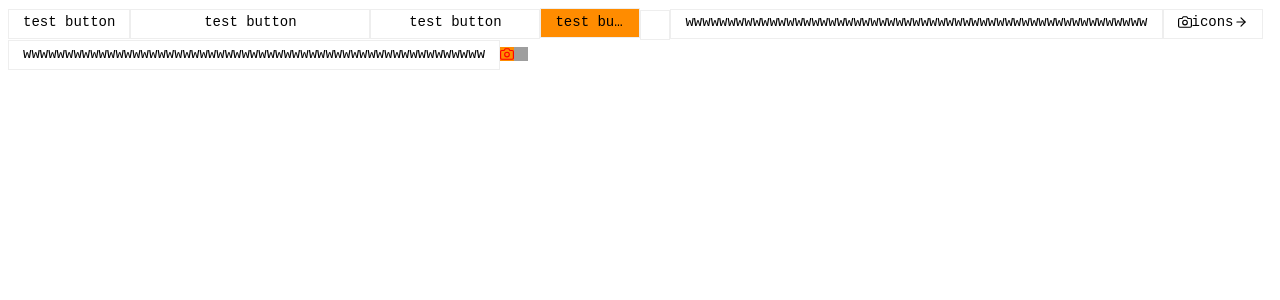
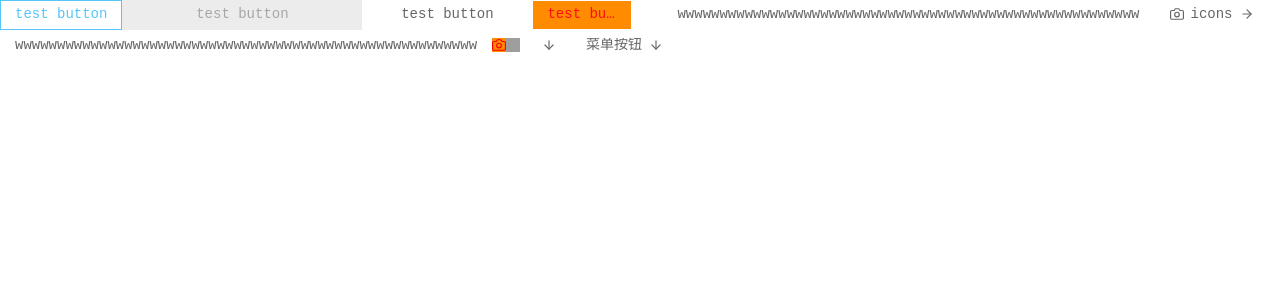
Before and after one commit to akaxiaok/KUI, a React app: page / in a window 1280 px wide. Shown: the top 300 px of the page. Built offline with nearby package versions, Linux system fonts and the light colour scheme; grey boxes are pictures that could not be loaded; the HTML template or start-up script is replaced by a standard one.

Commit message:
feature: component update update button style add MenuButton

```diff
--- a/src/app.jsx
+++ b/src/app.jsx
@@ -1,6 +1,6 @@
 import React from 'react';
-import './style/index.less';
-import { Button, Icon } from 'Components';
+import './style';
+import { Button, Icon, MenuButton } from 'Components';
 
 function App(props) {
   return (
@@ -17,6 +17,8 @@ function App(props) {
       <Button text="wwwwwwwwwwwwwwwwwwwwwwwwwwwwwwwwwwwwwwwwwwwwwwwwwwwwwww" />
       <Icon name="CAmera" className="k-test" style={{ color: 'red', backgroundColor: '#09f' }} />
       <Icon customIcon="k-test-icon" className="" />
+      <MenuButton />
+      <MenuButton text="菜单按钮"/>
     </div >
   )
 }
--- a/src/components/Button/Button.jsx
+++ b/src/components/Button/Button.jsx
@@ -29,9 +29,10 @@ export default class Button extends Component {
       <button style={this.style()}
               className={this.getClass()} disabled={disabled}
               onClick={this.onClick.bind(this)} >
-        {leftIconClass || leftIcon && <Icon name={leftIcon} className="k-bt-left-icon" customIcon={leftIconClass} />}
+        {leftIconClass || leftIcon && <Icon name={leftIcon} className="k-bt-icon-left" customIcon={leftIconClass} />}
         <span >{this.props.text}</span >
-        {rightIconClass || rightIcon && <Icon name={rightIcon} className="k-bt-right-icon" customIcon={rightIconClass} />}
+        {rightIconClass || rightIcon &&
+        <Icon name={rightIcon} className="k-bt-icon-right" customIcon={rightIconClass} />}
       </button >
     )
   }
--- a/src/components/Button/Button.less
+++ /dev/null
@@ -1,38 +0,0 @@
-.k-button {
-  height: 2em;
-  width: auto;
-  background: #fff;
-  color: #000;
-  padding: 0 1em;
-  line-height: 1;
-  border: 1px solid #eee;
-  box-sizing: content-box;
-  &.small {
-    span {
-      width: 5em;
-    }
-  }
-  &.middle {
-    span {
-      width: 10em;
-    }
-  }
-  &.large {
-    span {
-      width: 15em;
-    }
-  }
-  &:hover, &:focus {
-    color: #20A0FF;
-    border-color: #20A0FF;
-  }
-  &:active {
-    background: #b9e9ff;
-  }
-  span {
-    overflow: hidden;
-    display: inline-block;
-    white-space: nowrap;
-    text-overflow: ellipsis;
-  }
-}
--- a/src/components/Button/index.js
+++ b/src/components/Button/index.js
@@ -1,3 +1,3 @@
 import Button from "./Button";
-import less from './Button.less';
+
 export default Button;
--- a/src/components/Icon/index.js
+++ b/src/components/Icon/index.js
@@ -1,3 +1,3 @@
 import Icon from "./Icon";
-import less from './Icon.less';
+
 export default Icon;
--- /dev/null
+++ b/src/components/MenuButton/MenuButton.jsx
@@ -0,0 +1,21 @@
+/**
+ * Created by Kimi on 2017/12/6.
+ */
+import React from 'react';
+import { Component } from '../../libs/';
+import Button from '../Button';
+
+export default class MenuButton extends Component {
+  handleClick = (event) => {
+  };
+
+
+  render() {
+    const { text } = this.props;
+    return (
+      <Button ref={dom => {
+        this.dom = dom
+      }} onClick={this.handleClick} text={text} rightIcon="arrow-down" />
+    )
+  }
+}
--- /dev/null
+++ b/src/components/MenuButton/index.js
@@ -0,0 +1,3 @@
+import MenuButton from "./MenuButton";
+
+export default MenuButton;
--- a/src/components/index.js
+++ b/src/components/index.js
@@ -1,2 +1,3 @@
 export { default as Button } from "./Button";
 export { default as Icon } from './Icon';
+export { default as MenuButton } from './MenuButton';
--- /dev/null
+++ b/src/style/Button.less
@@ -0,0 +1,62 @@
+@import "theme";
+
+.k-button {
+  height: 2em;
+  width: auto;
+  background: @back-default-color;
+  color: @font-default-color;
+  padding: 0 1em;
+  line-height: 1;
+  border: 1px solid @back-default-color;
+  box-sizing: content-box;
+  outline: none;
+  &[disabled] {
+    .disabled;
+  }
+  &.small {
+    span {
+      width: 5em;
+    }
+  }
+  &.middle {
+    span {
+      width: 10em;
+    }
+  }
+  &.large {
+    span {
+      width: 15em;
+    }
+  }
+  &:hover, &:focus {
+    color: @font-active-color;
+    border-color: @font-active-color;
+    &[disabled] {
+      .disabled;
+    }
+  }
+  &:active {
+    background: @back-active-color;
+  }
+  span {
+    overflow: hidden;
+    display: inline-block;
+    white-space: nowrap;
+    text-overflow: ellipsis;
+  }
+}
+
+.disabled {
+  background: @back-disabled-color;
+  color: @font-disabled-color;
+  border-color: @back-disabled-color;
+}
+
+.k-bt-icon {
+  &-left {
+    margin-right: 0.5em;
+  }
+  &-right {
+    margin-left: 0.5em;
+  }
+}
--- /dev/null
+++ b/src/style/index.js
@@ -0,0 +1,5 @@
+import 'normalize.css';
+import './theme.less';
+import './Button.less';
+import './Icon.less';
+import './index.less';
--- /dev/null
+++ b/src/style/theme.less
@@ -0,0 +1,6 @@
+@font-default-color: #666;
+@font-active-color: #57c5f7;
+@font-disabled-color: #a7a7a7;
+@back-default-color: #fff;
+@back-active-color: #eef1f6;
+@back-disabled-color: #ececec;
```
Also changed, not shown: src/style/Icon.less (renamed from src/components/Icon/Icon.less).
